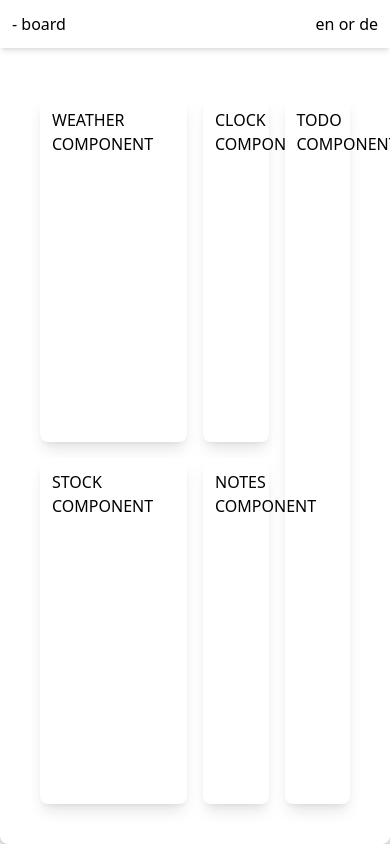
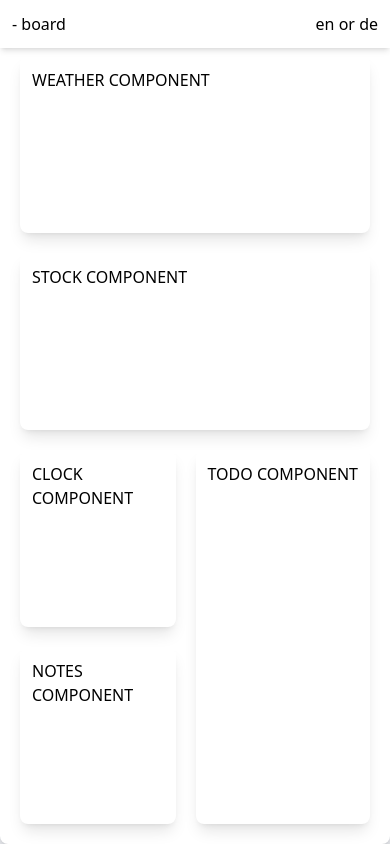
Before and after one commit to HoangNam-Phan/dashboard, a Next.js app: page /en/dashboard in a window 390 px wide. Built offline with nearby package versions, Linux system fonts and the light colour scheme.

Commit message:
added breakpoints to dashboard components

```diff
--- a/app/[lng]/dashboard/page.tsx
+++ b/app/[lng]/dashboard/page.tsx
@@ -3,7 +3,7 @@ import Card from '@/app/[lng]/components/Card';
 const apps = [
   {
     name: 'WEATHER COMPONENT',
-    customClasses: 'col-span-2',
+    customClasses: 'col-span-2 row-start-1',
   },
   {
     name: 'STOCK COMPONENT',
@@ -11,22 +11,28 @@ const apps = [
   },
   {
     name: 'CLOCK COMPONENT',
-    customClasses: 'col-start-3 row-start-1',
+    customClasses: 'row-start-3 lg:row-start-1',
   },
   {
     name: 'TODO COMPONENT',
-    customClasses: 'row-span-2 col-start-4 row-start-1',
+    customClasses: 'row-start-3 row-span-2 sm:row-start-3 lg:row-start-1',
   },
   {
     name: 'NOTES COMPONENT',
-    customClasses: 'col-start-3 row-start-2',
+    customClasses: 'row-start-4 lg:row-start-2',
   },
 ];
 
 export default function Dashboard() {
   return (
     <div className="h-full flex items-center justify-center">
-      <div className="bg-gray-100 shadow-md rounded-lg bg-white p-10 pt-24 h-full w-full grid grid-cols-4 grid-rows-2 gap-4">
+      <div
+        className={`
+        bg-gray-100 shadow-md rounded-lg bg-white p-5 sm:p-10 pt-14 sm:pt-20 h-full w-full
+        grid grid-cols-1 sm:grid-cols-2 lg:grid-cols-4
+        grid-rows-4 sm:grid-rows-4 lg:grid-rows-2 gap-5
+        `}
+      >
         {apps.map((app) => {
           return (
             <Card key={app.name} customClasses={app.customClasses}>
--- a/tailwind.config.ts
+++ b/tailwind.config.ts
@@ -7,6 +7,13 @@ const config: Config = {
     "./app/**/*.{js,ts,jsx,tsx,mdx}",
   ],
   theme: {
+    screens: {
+      'sm': '640px',
+      'md': '768px',
+      'lg': '1024px',
+      'xl': '1280px',
+      '2xl': '1536px',
+    },
     extend: {
       backgroundImage: {
         "gradient-radial": "radial-gradient(var(--tw-gradient-stops))",
```
